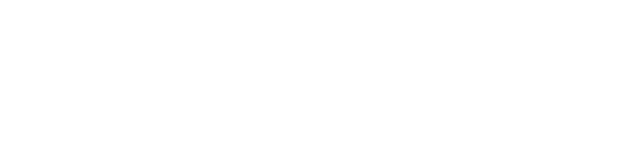
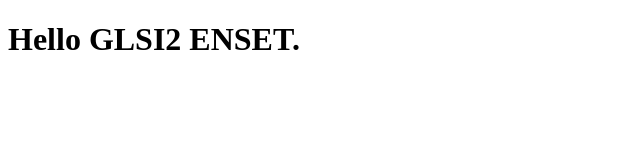
Before and after one commit to a-daaif/exemple-glsid, a plain HTML site: page index.html in a window 1280 px wide. Shown: the whole page, without its empty margins (0-640 px from the left). Drawn offline with Linux system fonts and the light colour scheme.

Commit message:
Adding h1 heading

```diff
--- a/index.html
+++ b/index.html
@@ -5,6 +5,6 @@
 	<title>Teser GIT</title>
 </head>
 <body>
-
+	<h1>Hello GLSI2 ENSET.</h1>
 </body>
 </html>
```
